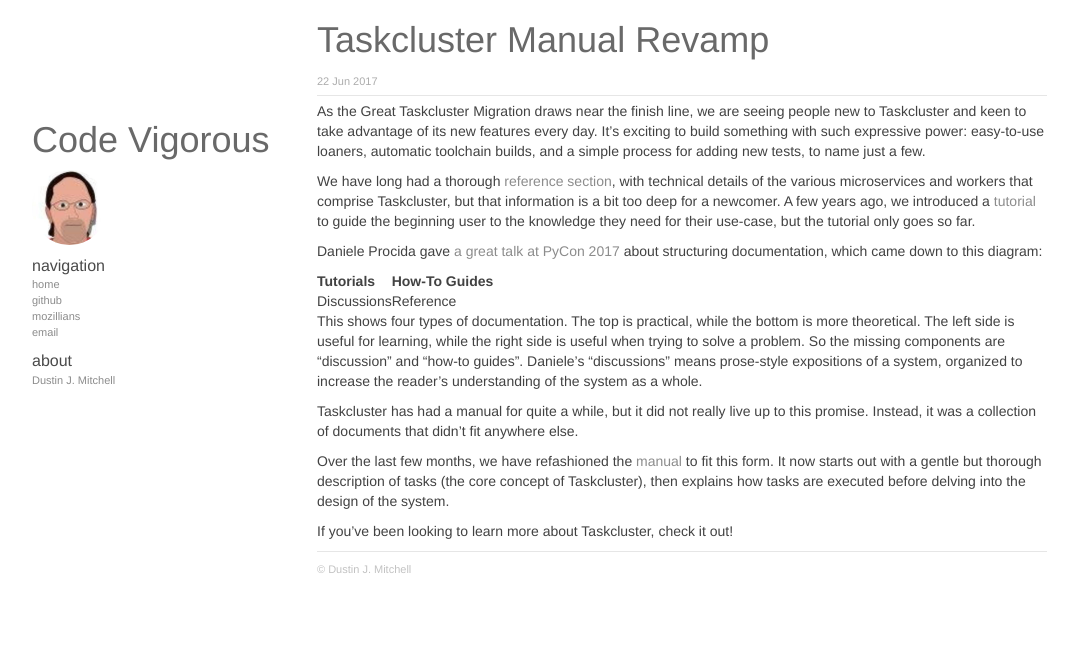
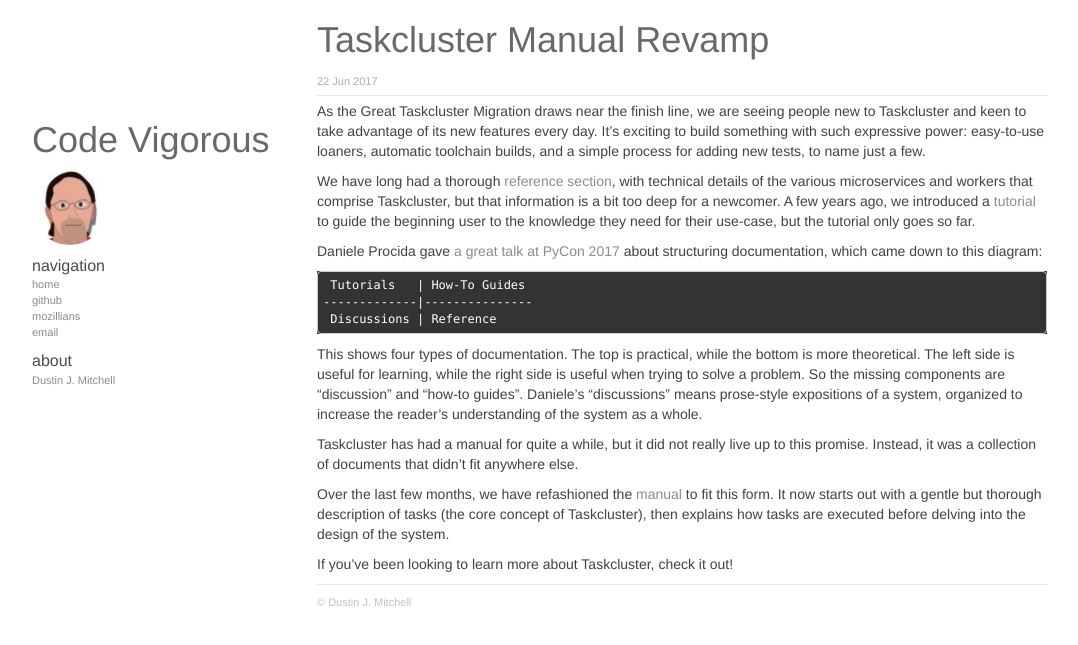
Before and after one commit to djmitche/code.v.igoro.us, a Jekyll site: the page built from _posts/2017-06-22-taskcluster-manual.md, in a window 1280 px wide. Shown: the top 645 px of the page, without its empty margins (53-1131 px from the left). Built offline with Jekyll 4.4.1, drawn with Linux system fonts in a browser that asks for light colours; nearby versions of some CDN libraries; library files that are not in the unit come from our copies; comment, search, counter and statistics services are not loaded.

Commit message:
fix table

```diff
--- a/_posts/2017-06-22-taskcluster-manual.md
+++ b/_posts/2017-06-22-taskcluster-manual.md
@@ -13,9 +13,9 @@
 
 Daniele Procida gave [a great talk at PyCon 2017](http://pyvideo.org/pycon-us-2017/how-documentation-works-and-how-to-make-it-work-for-your-project.html) about structuring documentation, which came down to this diagram:
 
-| Tutorials   | How-To Guides |
-|-------------|---------------|
-| Discussions | Reference     |
+     Tutorials   | How-To Guides
+    -------------|---------------
+     Discussions | Reference
 
 This shows four types of documentation.
 The top is practical, while the bottom is more theoretical.
```
